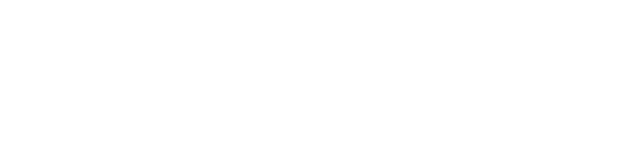
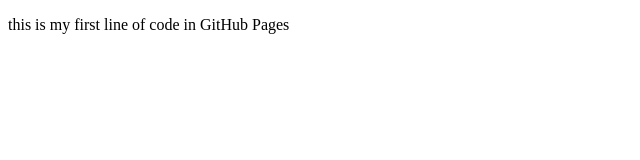
Before and after one commit to Michellon/wensday, a plain HTML site: page index.html in a window 1280 px wide. Shown: the whole page, without its empty margins (0-640 px from the left). Drawn offline with Linux system fonts and the light colour scheme.

Commit message:
made the first line in VS Code to GitHub Pages

```diff
--- a/index.html
+++ b/index.html
@@ -5,6 +5,8 @@
   <meta http-equiv="X-UA-Compatible" content="IE=edge">
   <meta name="viewport" content="width=device-width, initial-scale=1.0">
   <title>Document</title>
+
+<p>this is my first line of code in GitHub Pages</p>
 </head>
 <body>
 
```
